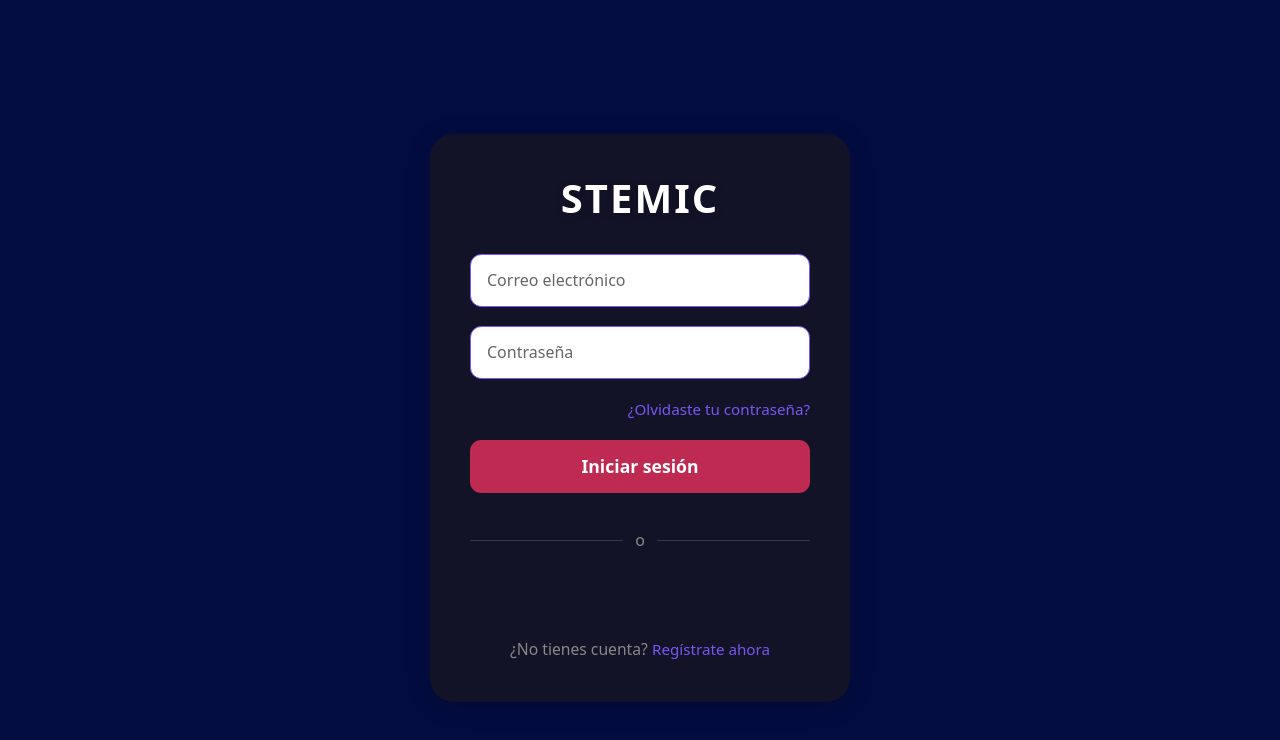
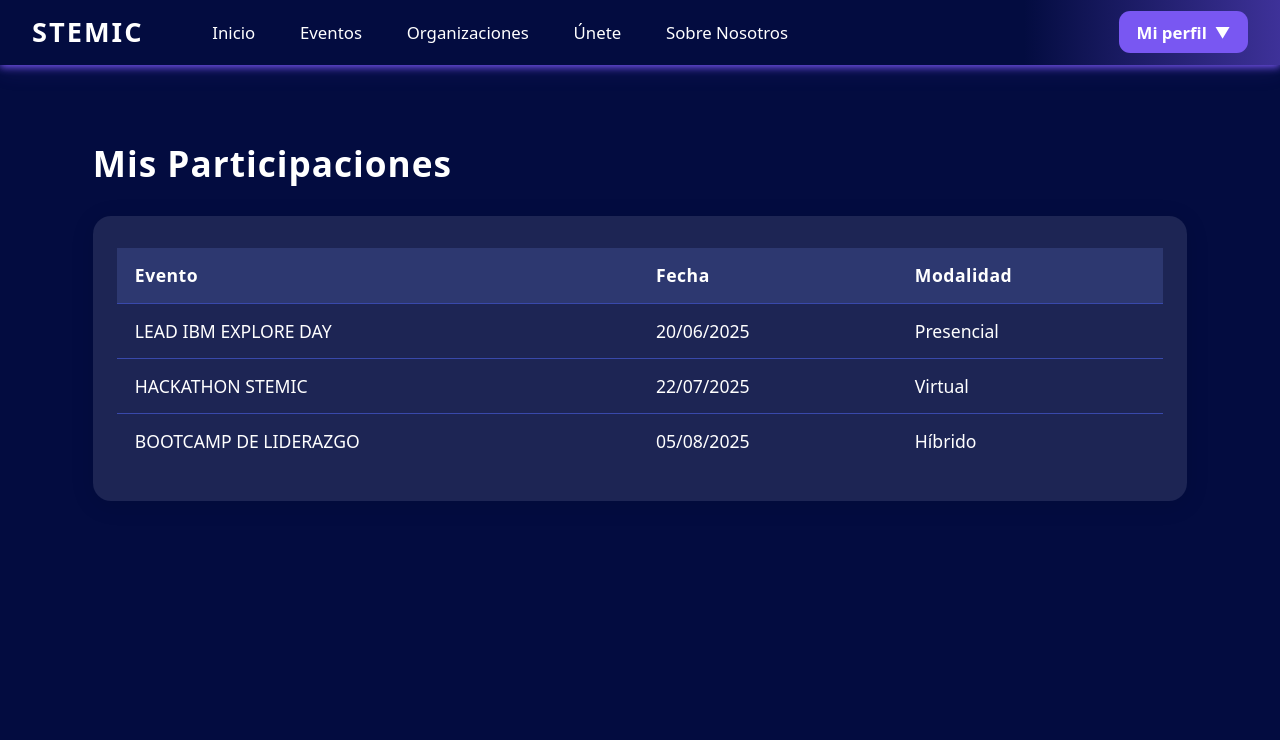
Before and after one commit to RageJohan/Proyecto_de_Tesis_C24_G34_Stemic_Frontend, a React (Vite) app: page /participations in a window 1280 px wide. Before the commit this address led to /login. Shown: the top 740 px of the page. Built offline with nearby package versions, Linux system fonts and the light colour scheme; no server answers.

Commit message:
Routes Update

```diff
--- a/src/routes/AppRouter.jsx
+++ b/src/routes/AppRouter.jsx
@@ -10,6 +10,7 @@ import Dashboard from '../components/Dashboard';
 import AboutUs from '../components/AboutUs';
 import JoinUs from '../components/JoinUs';
 import Events from '../components/Events';
+import Participations from '../components/Participations';
 
 export default function AppRouter() {
   const { isAuthenticated } = useAuth();
@@ -30,7 +31,8 @@ export default function AppRouter() {
       />
   <Route path="/about-us" element={<AboutUs />} />
   <Route path="/join-us" element={<JoinUs />} />
-  <Route path="/eventos" element={<Events />} />
+  <Route path="/events" element={<Events />} />
+  <Route path="/participations" element={<Participations />} />
       <Route path="*" element={<Navigate to="/login" replace />} />
     </Routes>
   );
```
